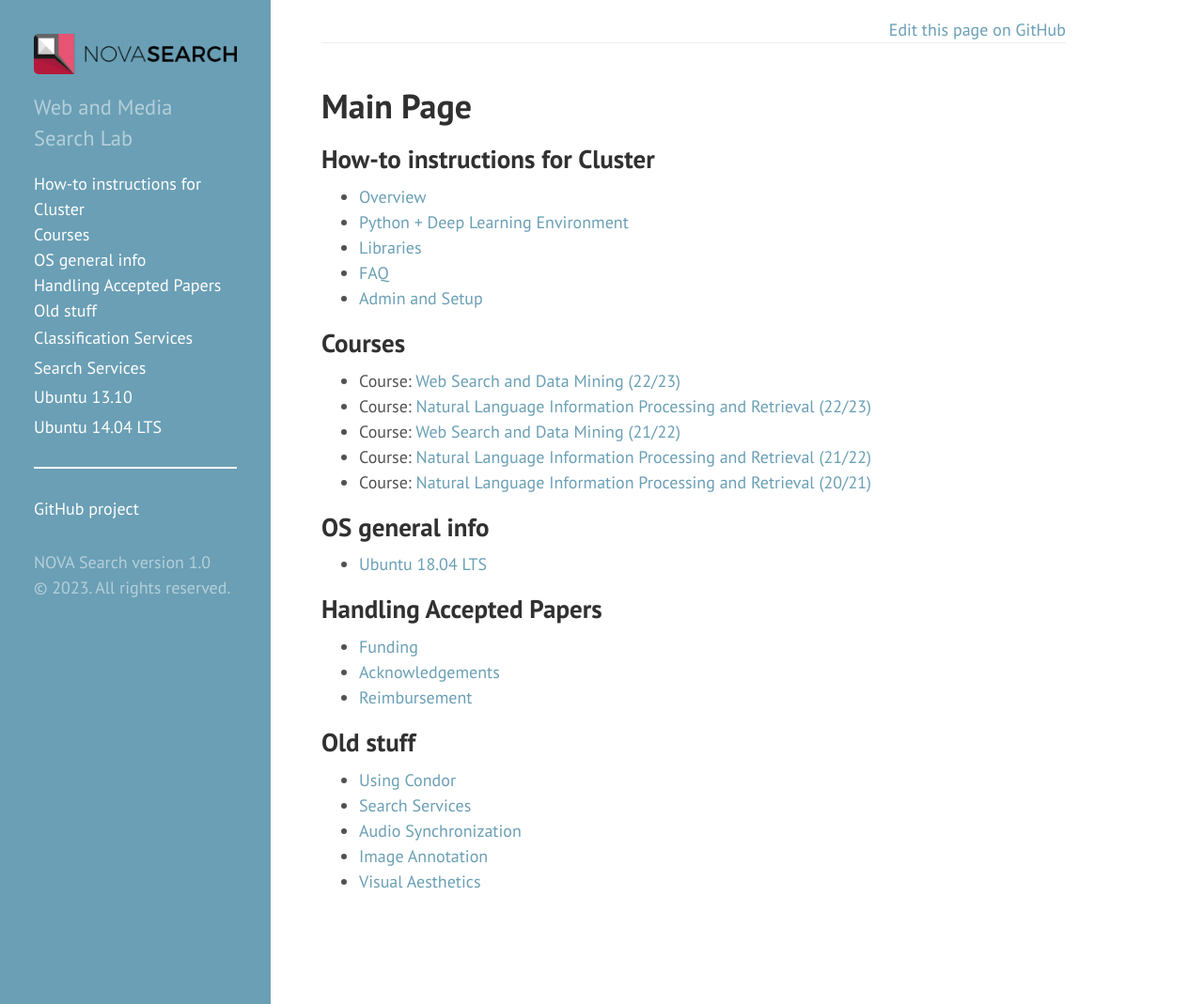
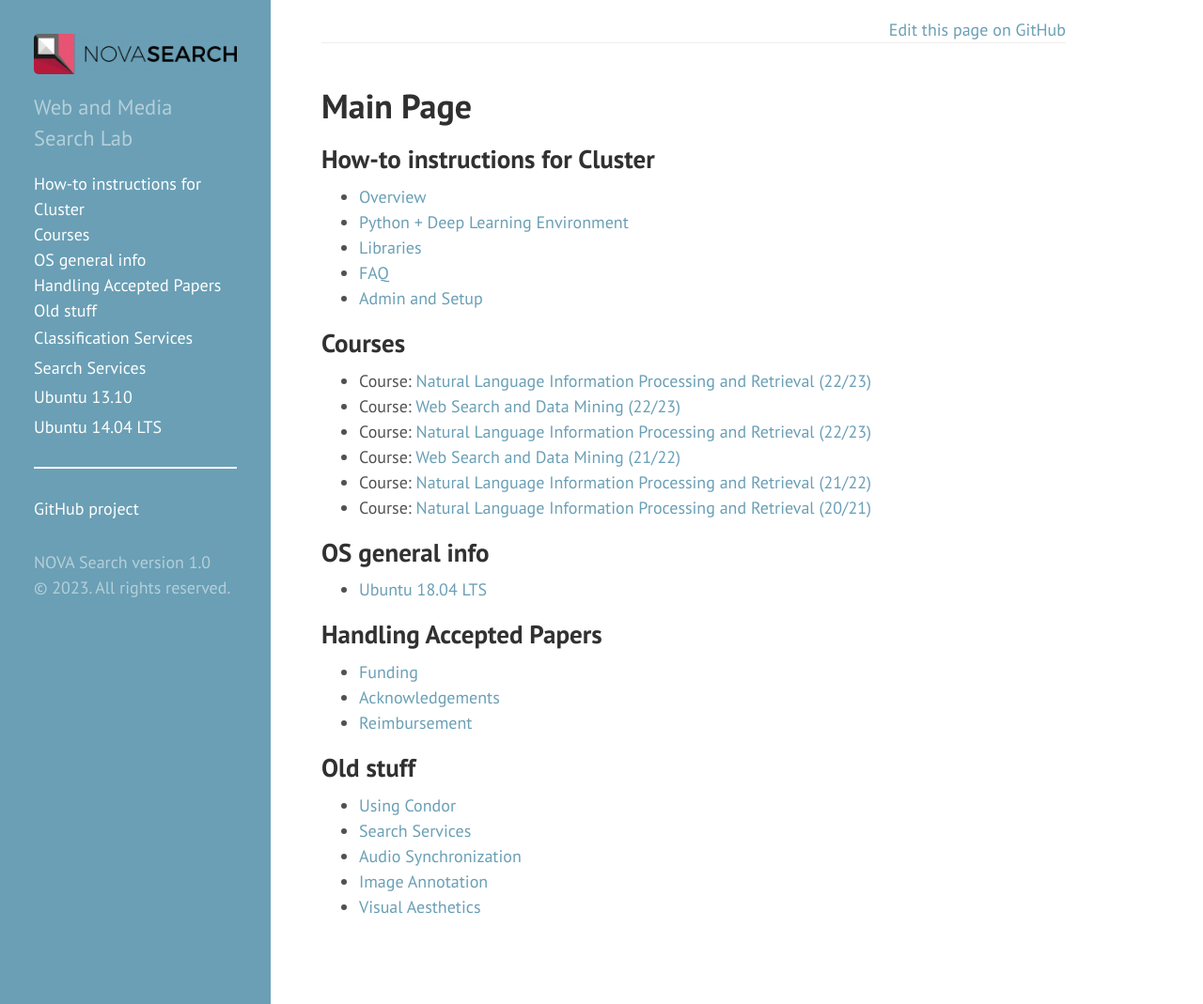
Before and after one commit to novasearch/wiki.novasearch.org, a Jekyll site: the page built from wiki/Main_Page.md, in a window 1280 px wide and 1069 px high. Shown: the whole window at 94% size. Built offline with Jekyll 4.4.1, drawn with Linux system fonts in a browser that asks for light colours.

Commit message:
Update Main_Page.md

```diff
--- a/wiki/Main_Page.md
+++ b/wiki/Main_Page.md
@@ -23,11 +23,12 @@
 
 Courses
 --------------------
+- Course: [Natural Language Information Processing and Retrieval (22/23)](wiki/courses/NLP-IR_2023)
 - Course: [Web Search and Data Mining (22/23)](/wiki/courses/WSDM_2023)
-- Course: [Natural Language Information Processing and Retrieval (22/23)](/wiki/NLIPR_2022)
+- Course: [Natural Language Information Processing and Retrieval (22/23)](/wiki/courses/NLIPR_2022)
 - Course: [Web Search and Data Mining (21/22)](/wiki/courses/WSDM_2022)
-- Course: [Natural Language Information Processing and Retrieval (21/22)](/wiki/IR_NLP_2021)
-- Course: [Natural Language Information Processing and Retrieval (20/21)](/wiki/IR_NLP)
+- Course: [Natural Language Information Processing and Retrieval (21/22)](/wiki/courses/IR_NLP_2021)
+- Course: [Natural Language Information Processing and Retrieval (20/21)](/wiki/courses/IR_NLP)
 
 
 OS general info
```
